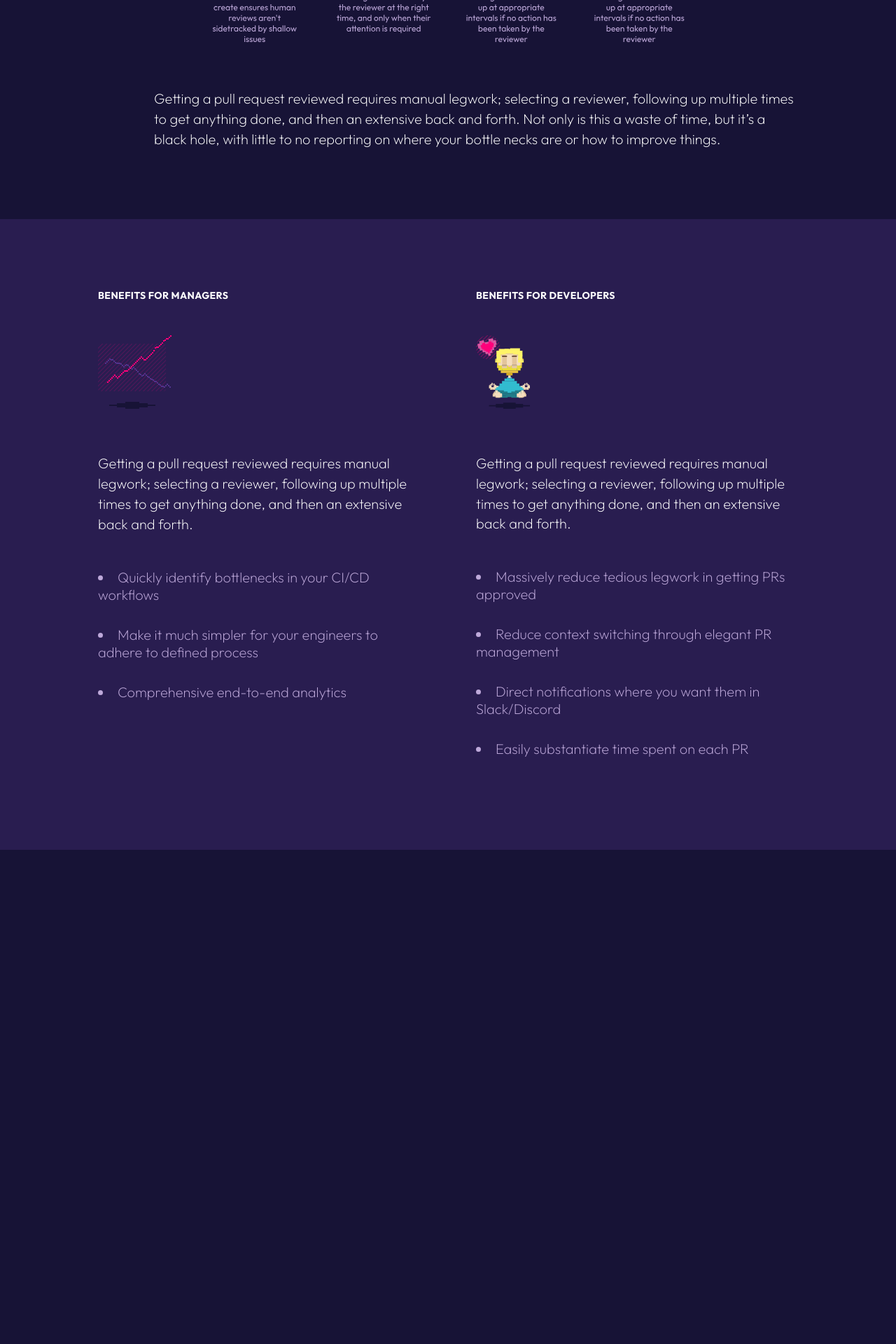
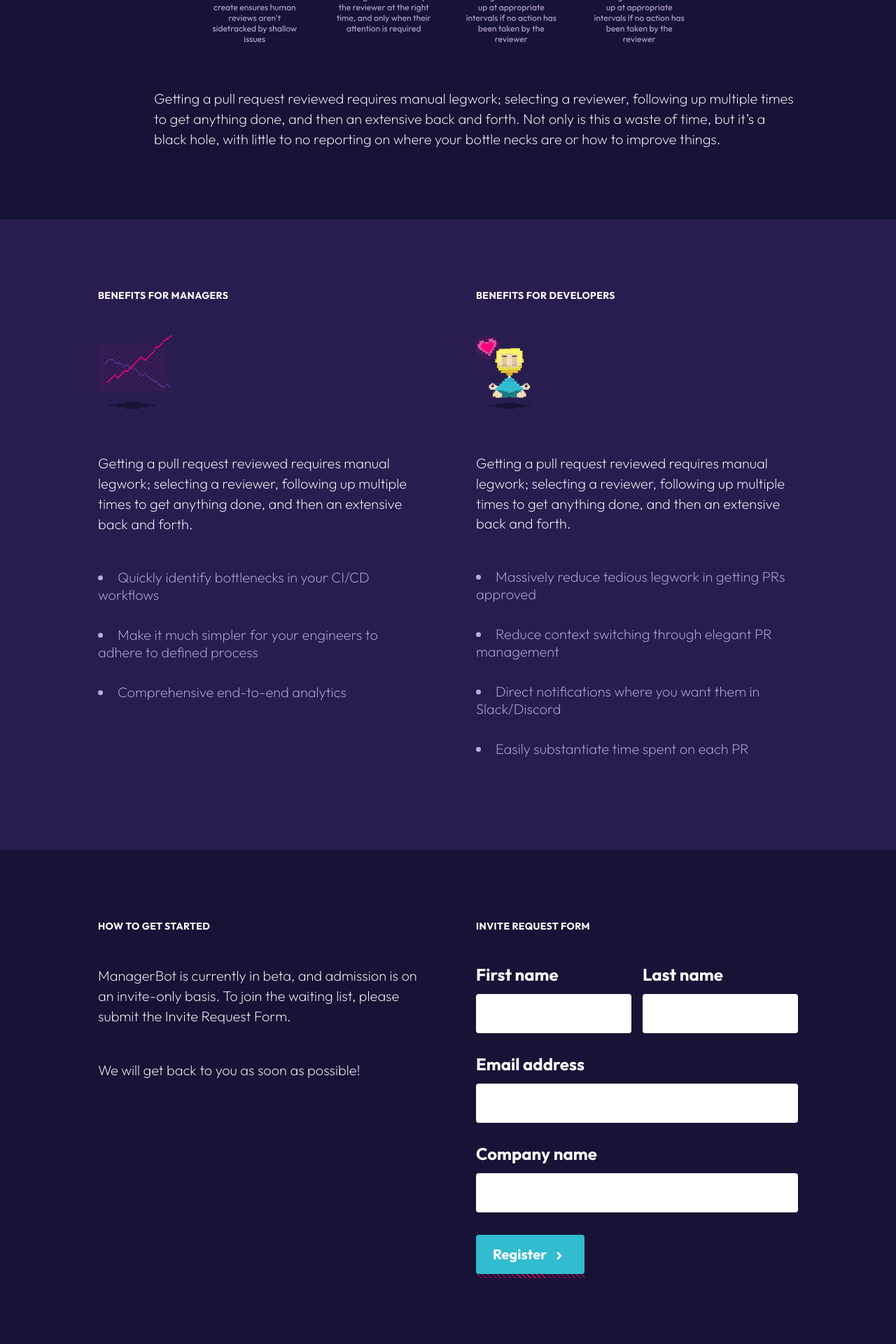
Before and after one commit to Hyper-Unearthing/hyper-unearthing.github.io, a Jekyll site: the page built from index.html, in a window 1280 px wide. Shown: the part 1761-3681 px from the top of the page at 70% size. Built offline with Jekyll 4.4.1, drawn with Linux system fonts in a browser that asks for light colours; before the commit the page ends 2975 px from its top, so only the background shows below that.

Commit message:
feat: add form for users to begin registration process

```diff
--- a/assets/components/colomnar-layout.css
+++ b/assets/components/colomnar-layout.css
@@ -3,6 +3,10 @@
   gap: var(--benefits-section-gap, 80px);
   background-color: var(--section-background-color);
   padding: var(--full-page-section-padding, 100px 140px 100px 140px);
+}
+
+.colomnar-layout > * {
+  flex: 1;
 }
 
 .colomnar-layout h2 {
--- a/assets/main.css
+++ b/assets/main.css
@@ -4,6 +4,7 @@
 @import url("pasta/typography.css");
 @import url("pasta/navigation.css");
 @import url("pasta/button.css");
+@import url("pasta/form.css");
 @import url("pasta/stripes.css");
 @import url("components/arrows.css");
 @import url("components/marketing-hero.css");
@@ -41,8 +42,12 @@
 }
 
 .old-way,
-.colomnar-layout {
+.benefits {
   --section-background-color: #291d50;
+}
+
+.getting-started {
+  background-color: var(--royal-900);
 }
 
 .new-way {
--- /dev/null
+++ b/assets/pasta/form.css
@@ -0,0 +1,69 @@
+form {
+  display: flex;
+  flex-direction: column;
+  gap: 32px;
+}
+
+.input-component {
+  display: flex;
+  flex-direction: column;
+  gap: 16px;
+}
+
+/* Because form is flex, button needs to maintain content width */
+.button.cta {
+  width: fit-content;
+}
+
+.input-component--label {
+  display: flex;
+  justify-content: space-between;
+}
+
+.input-component--label label {
+  font-weight: 700;
+}
+
+fieldset {
+  display: flex;
+  gap: 16px;
+}
+
+.input-component--input {
+  border: transparent;
+  border-radius: 4px;
+  padding: 16px;
+  font-size: 18px;
+  line-height: 24px;
+  width: 100%;
+  flex: 1;
+}
+
+.input-component,
+fieldset {
+  width: 100%;
+  max-width: 500px;
+}
+
+.form-field,
+.form-fieldset {
+  display: flex;
+  align-items: flex-end;
+  gap: 16px;
+}
+
+.dashboard-form .input-component--input {
+  /* padding is broken on firefox this is following the power-select padding */
+  padding: 0 8px;
+  background: var(--input-background-color);
+  height: 40px;
+  display: flex;
+  align-items: center;
+  color: white;
+  border: 1px solid var(--input-border-color);
+}
+
+/* hack to change the color of date picker icon */
+::-webkit-calendar-picker-indicator {
+  filter: invert(1);
+}
--- a/index.html
+++ b/index.html
@@ -3,23 +3,47 @@
 description: Improve developer productivity with software engineering intelligence and developer tools
 layout: default
 ---
+
 <section class="hero">
   <div class="content">
     <h1>Unlock your engineering team’s full potential</h1>
-    <p>Getting a pull request reviewed requires manual legwork; selecting a reviewer, following up multiple times to get
-      anything done, and then an extensive back and forth. Not only is this a waste of time, but it’s a black hole, with
-      little to no reporting on where your bottle necks are or how to improve things.</p>
+    <p>
+      Getting a pull request reviewed requires manual legwork; selecting a
+      reviewer, following up multiple times to get anything done, and then an
+      extensive back and forth. Not only is this a waste of time, but it’s a
+      black hole, with little to no reporting on where your bottle necks are or
+      how to improve things.
+    </p>
   </div>
   <div class="integrations">
-    <img src="/assets/images/github.svg" alt="Github Hero Image" class="hero__image" />
+    <img
+      src="/assets/images/github.svg"
+      alt="Github Hero Image"
+      class="hero__image"
+    />
     {% include arrow.html %}
-    <img src="/assets/images/mb-mark.svg" alt="Github Hero Image" class="hero__image" />
+    <img
+      src="/assets/images/mb-mark.svg"
+      alt="Github Hero Image"
+      class="hero__image"
+    />
     {% include arrow.html %}
-    <img src="/assets/images/slack.png" alt="Github Hero Image" class="hero__image" />
-    <img src="/assets/images/icon-discord.svg" alt="discord icon"  class="hero__mini-icon"/>
+    <img
+      src="/assets/images/slack.png"
+      alt="Github Hero Image"
+      class="hero__image"
+    />
+    <img
+      src="/assets/images/icon-discord.svg"
+      alt="discord icon"
+      class="hero__mini-icon"
+    />
   </div>
   <div>
-    <a href="https://app.managerbot.dev/authentication/register" class="button cta">
+    <a
+      href="https://app.managerbot.dev/authentication/register"
+      class="button cta"
+    >
       Get started for free
       <div class="stripes"></div>
     </a>
@@ -28,48 +52,84 @@
 <section class="full-width-layout old-way">
   <div class="full-width-layout__content">
     <h2 class="full-width-layout__heading">The old way of doing things</h2>
-    <p>Getting a pull request reviewed requires manual legwork; selecting a reviewer, following up multiple times to
-      get anything done, and then an extensive back and forth. Not only is this a waste of time, but it's a black
-      hole, with little to no reporting on where your bottle necks are or how to improve things.</p>
+    <p>
+      Getting a pull request reviewed requires manual legwork; selecting a
+      reviewer, following up multiple times to get anything done, and then an
+      extensive back and forth. Not only is this a waste of time, but it's a
+      black hole, with little to no reporting on where your bottle necks are or
+      how to improve things.
+    </p>
   </div>
-  <img class="desktop" src="/assets/images/squiggles.svg" alt="shows inneficiencies of team" />
-  <img class="mobile" src="/assets/images/squiggles-mobile.svg" alt="shows inneficiencies of team" />
+  <img
+    class="desktop"
+    src="/assets/images/squiggles.svg"
+    alt="shows inneficiencies of team"
+  />
+  <img
+    class="mobile"
+    src="/assets/images/squiggles-mobile.svg"
+    alt="shows inneficiencies of team"
+  />
 </section>
 <section class="full-width-layout new-way">
   <div class="full-width-layout__content">
     <h2 class="full-width-layout__heading">The new way of doing things</h2>
   </div>
-  <img class="desktop" src="/assets/images/new-way.svg" alt="shows improved workflow of team" />
-  <img class="mobile" src="/assets/images/new-way-mobile.svg" alt="shows improved workflow of team" />
+  <img
+    class="desktop"
+    src="/assets/images/new-way.svg"
+    alt="shows improved workflow of team"
+  />
+  <img
+    class="mobile"
+    src="/assets/images/new-way-mobile.svg"
+    alt="shows improved workflow of team"
+  />
   <div class="full-width-layout__content">
     <p>
-      Getting a pull request reviewed requires manual legwork; selecting a reviewer, following up multiple times to
-      get
-      anything done, and then an extensive back and forth. Not only is this a waste of time, but it’s a black hole,
-      with
-      little to no reporting on where your bottle necks are or how to improve things.
+      Getting a pull request reviewed requires manual legwork; selecting a
+      reviewer, following up multiple times to get anything done, and then an
+      extensive back and forth. Not only is this a waste of time, but it’s a
+      black hole, with little to no reporting on where your bottle necks are or
+      how to improve things.
     </p>
   </div>
 </section>
-<div class="colomnar-layout">
+<div class="colomnar-layout benefits">
   <section>
     <h2>Benefits for managers</h2>
-    <img src="/assets/images/happy-graph.svg" width="105" heigh="105"
-      alt="graph that is heading in positive direction" />
-    <p>Getting a pull request reviewed requires manual legwork; selecting a reviewer, following up multiple times to get
-      anything done, and then an extensive back and forth.</p>
+    <img
+      src="/assets/images/happy-graph.svg"
+      width="105"
+      heigh="105"
+      alt="graph that is heading in positive direction"
+    />
+    <p>
+      Getting a pull request reviewed requires manual legwork; selecting a
+      reviewer, following up multiple times to get anything done, and then an
+      extensive back and forth.
+    </p>
     <ul>
       <li>Quickly identify bottlenecks in your CI/CD workflows</li>
-      <li>Make it much simpler for your engineers to adhere to defined process</li>
+      <li>
+        Make it much simpler for your engineers to adhere to defined process
+      </li>
       <li>Comprehensive end-to-end analytics</li>
     </ul>
   </section>
   <section>
     <h2>Benefits for developers</h2>
-    <img src="/assets/images/happy-dev.svg" width="76.5" heigh="105" alt="developer fully in the zone levitating" />
-    <p>Getting a pull request reviewed requires manual legwork; selecting a reviewer, following up multiple times to
-      get
-      anything done, and then an extensive back and forth.</p>
+    <img
+      src="/assets/images/happy-dev.svg"
+      width="76.5"
+      heigh="105"
+      alt="developer fully in the zone levitating"
+    />
+    <p>
+      Getting a pull request reviewed requires manual legwork; selecting a
+      reviewer, following up multiple times to get anything done, and then an
+      extensive back and forth.
+    </p>
     <ul>
       <li>Massively reduce tedious legwork in getting PRs approved</li>
       <li>Reduce context switching through elegant PR management</li>
@@ -78,3 +138,101 @@
     </ul>
   </section>
 </div>
+<div class="colomnar-layout getting-started">
+  <section>
+    <h2>How to get started</h2>
+    <p>
+      ManagerBot is currently in beta, and admission is on an invite-only basis.
+      To join the waiting list, please submit the Invite Request Form.
+    </p>
+    <p>We will get back to you as soon as possible!</p>
+  </section>
+  <section>
+    <h2>Invite request form</h2>
+    <form>
+      <div class="form-field">
+        <fieldset>
+          <div class="input-component">
+            <div class="input-component--label">
+              <label>First name</label>
+            </div>
+            <div class="input-component__field-with-errors">
+              <input
+                aria-label="First name"
+                class="input-component--input"
+                type="text"
+              />
+            </div>
+          </div>
+
+          <div class="input-component">
+            <div class="input-component--label">
+              <label>Last name</label>
+            </div>
+            <div class="input-component__field-with-errors">
+              <input
+                aria-label="Last name"
+                class="input-component--input"
+                type="text"
+              />
+            </div>
+          </div>
+        </fieldset>
+      </div>
+
+      <div class="form-field">
+        <div class="input-component">
+          <div class="input-component--label">
+            <label>Email address</label>
+          </div>
+          <div class="input-component__field-with-errors">
+            <input
+              aria-label="Email address"
+              class="input-component--input"
+              type="text"
+            />
+          </div>
+        </div>
+      </div>
+
+      <div class="form-field">
+        <div class="input-component">
+          <div class="input-component--label">
+            <label>Company name</label>
+          </div>
+          <div class="input-component__field-with-errors">
+            <input
+              aria-label="Company name"
+              class="input-component--input"
+              type="text"
+            />
+          </div>
+        </div>
+      </div>
+
+      <button class="button cta" type="button">
+        Register
+
+        <span class="button__icon--right">
+          <i
+            ><svg
+              xmlns="http://www.w3.org/2000/svg"
+              width="24"
+              height="24"
+              viewBox="0 0 24 24"
+              fill="none"
+              stroke="#fff"
+              stroke-width="4"
+              stroke-linecap="round"
+              stroke-linejoin="round"
+            >
+              <path d="m9 18 6-6-6-6"></path>
+            </svg>
+          </i>
+        </span>
+
+        <div class="stripes"></div>
+      </button>
+    </form>
+  </section>
+</div>
```
